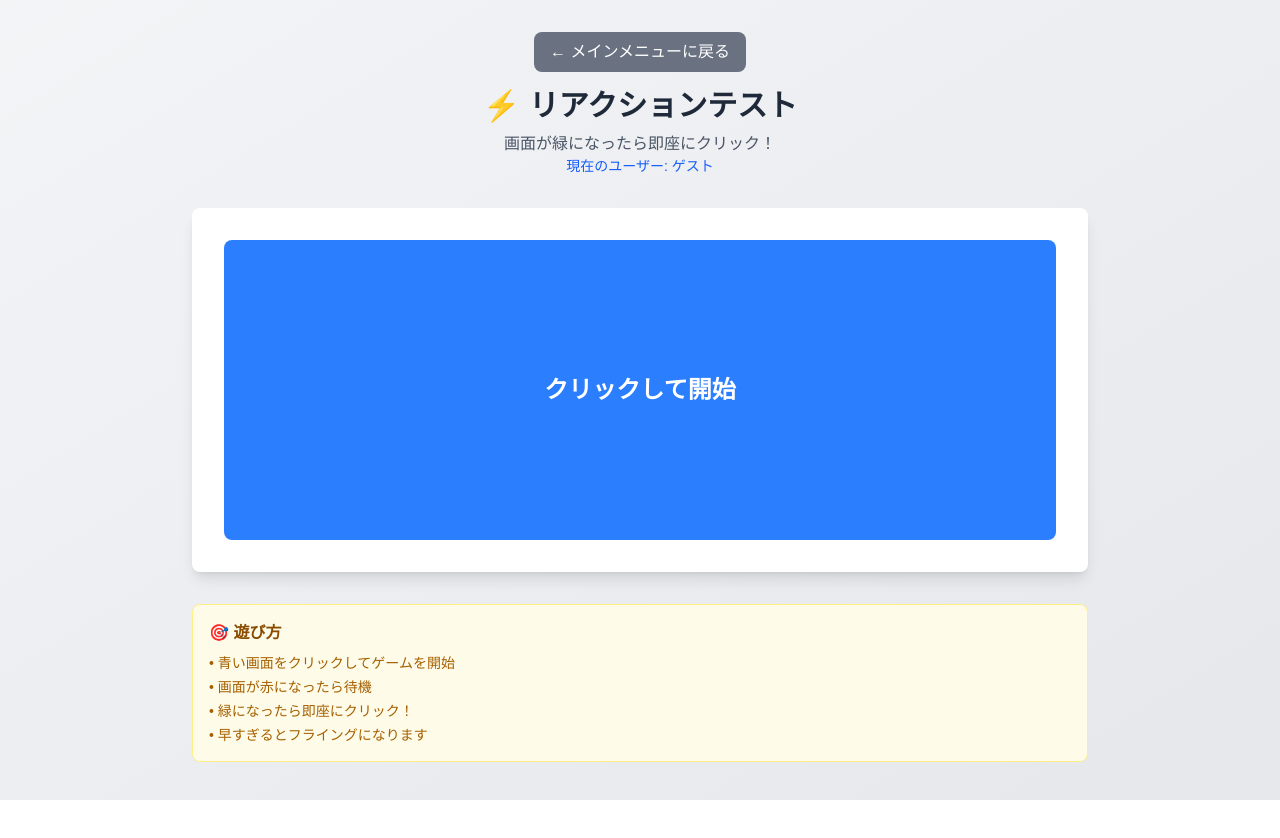
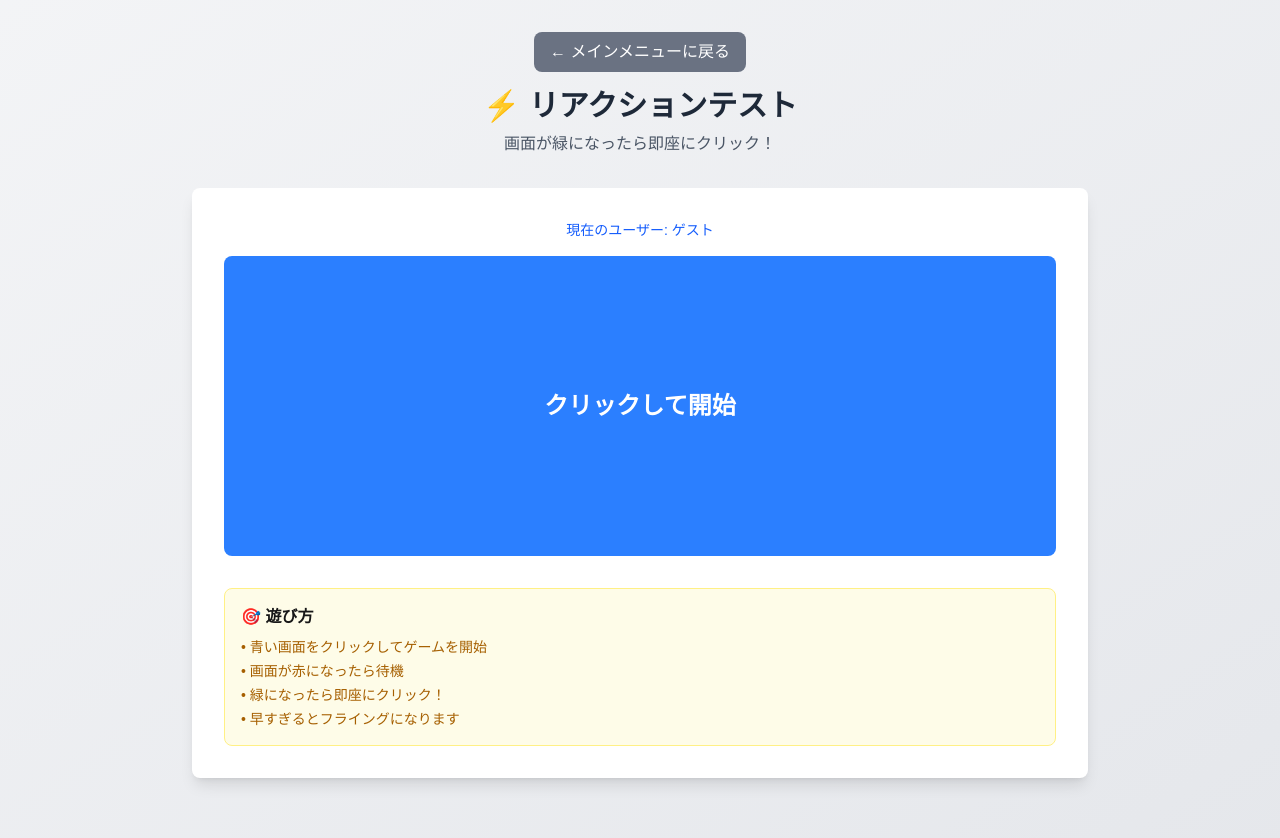
Before and after one commit to Ma-saan/brain-games-app, a Next.js app: page /games/reaction in a window 1280 px wide. Shown: the top 838 px of the page. Before the commit the page ends 800 px from the top, so only its background shows below. Built offline with nearby package versions, Linux system fonts and the light colour scheme; no server answers; the database is empty.

Commit message:
リアクションゲームページをリファクタリング

```diff
--- a/src/app/games/reaction/page.tsx
+++ b/src/app/games/reaction/page.tsx
@@ -1,81 +1,22 @@
 'use client';
 
-import { useState, useEffect, useCallback } from 'react';
-import Link from 'next/link';
 import { useGame } from '../../context/GameContext';
+import { useReactionGame } from '@/hooks/useReactionGame';
+import GameLayout from '@/components/layout/GameLayout';
+import Button from '@/components/ui/Button';
+import GameResultDisplay from '@/components/ui/GameResultDisplay';
+import GameInstructions from '@/components/ui/GameInstructions';
+import { getReactionRating } from '@/utils/format';
 
-export default function ReactionGame() {
-  const [gameState, setGameState] = useState<'waiting' | 'ready' | 'go' | 'clicked' | 'too-early'>('waiting');
-  const [reactionTime, setReactionTime] = useState<number | null>(null);
-  const [startTime, setStartTime] = useState<number>(0);
-  const [timeoutId, setTimeoutId] = useState<NodeJS.Timeout | null>(null);
-  const { saveScore, currentUser } = useGame();
-
-  const startGame = useCallback(() => {
-    console.log('🎮 リアクションゲーム開始');
-    setGameState('ready');
-    setReactionTime(null);
-
-    const delay = Math.random() * 4000 + 1000; // 1-5秒のランダム待機
-    console.log(`⏰ ${delay}ms後に緑になります`);
-    const id = setTimeout(() => {
-      console.log('🟢 緑になりました！');
-      setGameState('go');
-      setStartTime(Date.now());
-    }, delay);
-
-    setTimeoutId(id);
-  }, []);
-
-  const handleClick = useCallback(async () => {
-    console.log('🖱️ クリックされました - 現在の状態:', gameState);
-
-    if (gameState === 'waiting') {
-      // 待機状態でクリックされたらゲーム開始
-      startGame();
-    } else if (gameState === 'ready') {
-      console.log('❌ フライング！');
-      setGameState('too-early');
-      if (timeoutId) {
-        clearTimeout(timeoutId);
-        setTimeoutId(null);
-      }
-    } else if (gameState === 'go') {
-      const reaction = Date.now() - startTime;
-      console.log('⚡ リアクション時間:', reaction + 'ms');
-      console.log('👤 現在のユーザー:', currentUser);
-
-      setReactionTime(reaction);
-      setGameState('clicked');
-
-      // スコア保存
-      console.log('💾 スコア保存開始...');
-      try {
-        const saved = await saveScore('reaction', reaction);
-        console.log('✅ スコア保存結果:', saved);
-      } catch (error) {
-        console.error('❌ スコア保存エラー:', error);
-      }
-    }
-  }, [gameState, startTime, timeoutId, saveScore, currentUser, startGame]);
-
-  const resetGame = useCallback(() => {
-    console.log('🔄 ゲームリセット');
-    if (timeoutId) {
-      clearTimeout(timeoutId);
-      setTimeoutId(null);
-    }
-    setGameState('waiting');
-    setReactionTime(null);
-  }, [timeoutId]);
-
-  useEffect(() => {
-    return () => {
-      if (timeoutId) {
-        clearTimeout(timeoutId);
-      }
-    };
-  }, [timeoutId]);
+export default function ReactionGamePage() {
+  const { currentUser } = useGame();
+  const {
+    gameState,
+    reactionTime,
+    handleClick,
+    resetGame,
+    gameOverReason
+  } = useReactionGame();
 
   const getBackgroundColor = () => {
     switch (gameState) {
@@ -103,21 +44,25 @@ export default function ReactionGame() {
     }
   };
 
-  console.log('🎯 リアクションゲーム レンダリング - ユーザー:', currentUser, 'ゲーム状態:', gameState);
+  const instructions = [
+    '青い画面をクリックしてゲームを開始',
+    '画面が赤になったら待機',
+    '緑になったら即座にクリック！',
+    '早すぎるとフライングになります'
+  ];
 
   return (
-    <div className="min-h-screen bg-gradient-to-br from-gray-100 to-gray-200 py-8 px-4">
-      <div className="max-w-4xl mx-auto">
-        <div className="text-center mb-8">
-          <Link href="/" className="inline-block mb-4 px-4 py-2 bg-gray-500 text-white rounded-lg hover:bg-gray-600 transition-colors">
-            ← メインメニューに戻る
-          </Link>
-          <h1 className="text-3xl font-bold text-gray-800 mb-2">⚡ リアクションテスト</h1>
-          <p className="text-gray-600">画面が緑になったら即座にクリック！</p>
+    <GameLayout
+      title="リアクションテスト"
+      subtitle="画面が緑になったら即座にクリック！"
+      icon="⚡"
+      bgColor="bg-gradient-to-br from-gray-100 to-gray-200"
+      textColor="text-gray-800"
+    >
+      <div className="text-center mb-4">
         <p className="text-sm text-blue-600">現在のユーザー: {currentUser}</p>
       </div>
 
-        <div className="bg-white rounded-lg shadow-lg p-8 mb-8">
       <div
         className={`${getBackgroundColor()} rounded-lg p-16 text-center cursor-pointer transition-colors duration-200 min-h-[300px] flex items-center justify-center`}
         onClick={handleClick}
@@ -126,43 +71,37 @@ export default function ReactionGame() {
           {getMessage()}
         </div>
       </div>
-        </div>
 
-        <div className="text-center space-y-4">
+      <div className="text-center mt-8 space-y-4">
         {(gameState === 'clicked' || gameState === 'too-early') && (
-            <button
+          <Button
             onClick={resetGame}
-              className="px-6 py-3 bg-green-500 text-white rounded-lg hover:bg-green-600 transition-colors text-lg font-medium"
+            variant="success"
+            size="large"
           >
             もう一度
-            </button>
+          </Button>
         )}
 
-          {reactionTime && (
-            <div className="bg-white rounded-lg p-4 shadow-md">
-              <h3 className="text-lg font-bold text-gray-800 mb-2">結果</h3>
-              <p className="text-2xl font-bold text-blue-600">{reactionTime}ms</p>
-              <p className="text-gray-600 mt-2">
-                {reactionTime < 200 ? '🏆 超人的な反応！' :
-                 reactionTime < 300 ? '🌟 素晴らしい反応！' :
-                 reactionTime < 400 ? '👍 良い反応！' :
-                 reactionTime < 500 ? '😊 なかなか良い！' :
-                 '💪 練習すればもっと早くなる！'}
-              </p>
-            </div>
+        {reactionTime && gameState === 'clicked' && (
+          <GameResultDisplay
+            result={{
+              score: reactionTime,
+              gameOverReason: null
+            }}
+            onRestart={resetGame}
+            getRating={getReactionRating}
+          />
         )}
       </div>
 
-        <div className="mt-8 bg-yellow-50 border border-yellow-200 rounded-lg p-4">
-          <h3 className="font-bold text-yellow-800 mb-2">🎯 遊び方</h3>
-          <ul className="text-yellow-700 text-sm space-y-1">
-            <li>• 青い画面をクリックしてゲームを開始</li>
-            <li>• 画面が赤になったら待機</li>
-            <li>• 緑になったら即座にクリック！</li>
-            <li>• 早すぎるとフライングになります</li>
-          </ul>
-        </div>
-      </div>
-    </div>
+      <GameInstructions
+        instructions={instructions}
+        bgColor="bg-yellow-50"
+        textColor="text-yellow-700"
+        borderColor="border-yellow-200"
+        className="mt-8"
+      />
+    </GameLayout>
   );
 }
```
Lines whose indentation alone changed are shown as unchanged.
